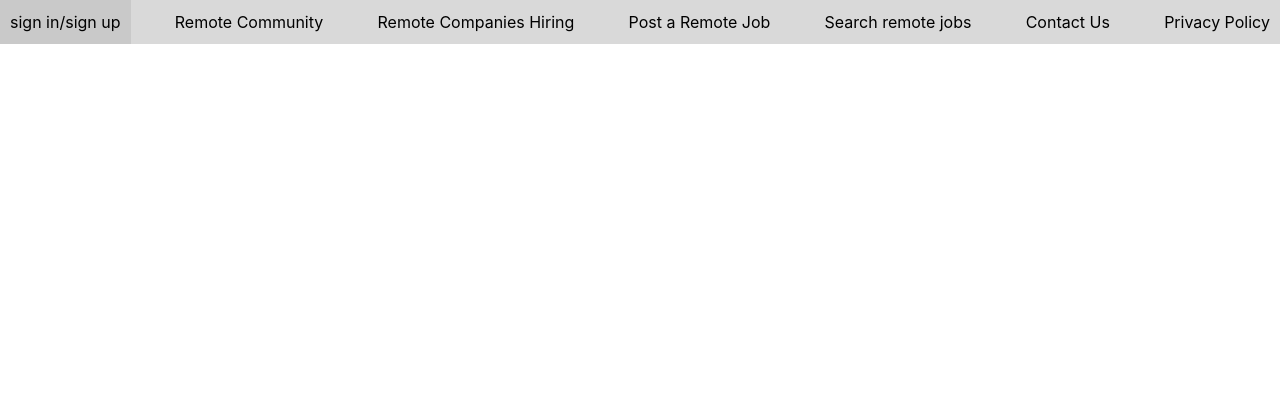
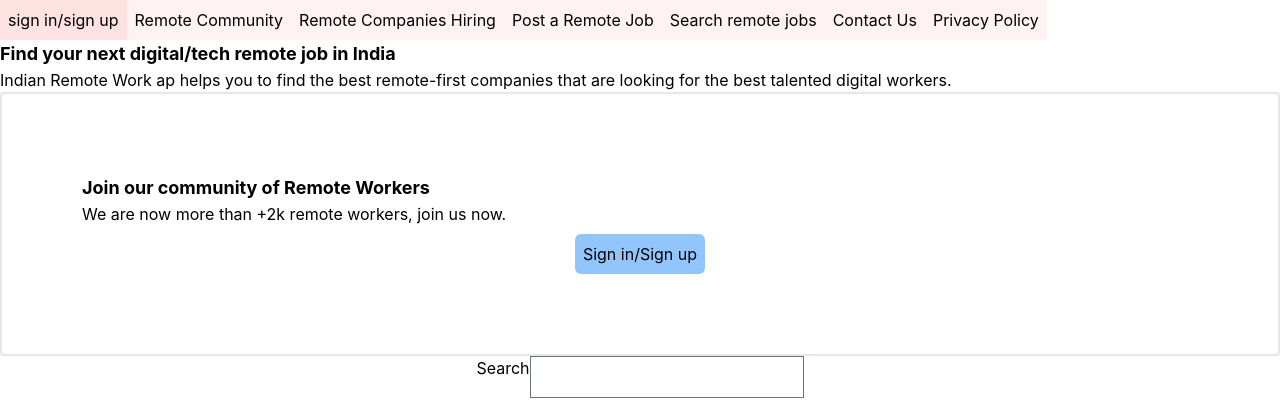
Before and after one commit to kalburgimanjunath/indian-remote-work-app, a Next.js app: page / in a window 1280 px wide. Shown: the top 414 px of the page. Built offline with nearby package versions, Linux system fonts and the light colour scheme.

Commit message:
4 files modified, 4 added, 1 deleted

```diff
--- a/components/navbar.js
+++ b/components/navbar.js
@@ -7,14 +7,14 @@ export default function Navbar() {
     { title: 'Post a Remote Job', link: './postjob' },
     { title: 'Search remote jobs', link: './searchjobs' },
     { title: 'Contact Us', link: './contactus' },
-    { title: 'Privacy Policy', link: './provacypolicy' },
+    { title: 'Privacy Policy', link: './privacypolicy' },
   ];
   return (
-    <div className="navbar">
+    <div className="flex">
       {navitems &&
         navitems.map((item) => {
           return (
-            <div className="item hover:bg-red-100">
+            <div className="bg-red-50 hover:bg-red-100 p-2">
               <a href={item.link}>{item.title}</a>
             </div>
           );
--- /dev/null
+++ b/pages/contactus.js
@@ -0,0 +1,3 @@
+export default function contactus() {
+  return <div className="font-bold">contactus</div>;
+}
--- a/pages/index.js
+++ b/pages/index.js
@@ -2,5 +2,32 @@ import Head from 'next/head';
 import styles from '../styles/Home.module.css';
 
 export default function Home() {
-  return <div></div>;
+  return (
+    <div className="container mx-auto">
+      <h1 className="font-bold text-lg">
+        Find your next digital/tech remote job in India
+      </h1>
+      <h3>
+        Indian Remote Work ap helps you to find the best remote-first companies
+        that are looking for the best talented digital workers.
+      </h3>
+      <div className="bg-white-100 border-2 rounded p-20 justify-center ">
+        <h1 className="font-bold text-lg">
+          Join our community of Remote Workers
+        </h1>
+        <h3>We are now more than +2k remote workers, join us now.</h3>
+        <div className="justify-center w-full flex">
+          <button className="bg-blue-300 p-2 rounded-md mt-2 hover:bg-blue-400">
+            Sign in/Sign up
+          </button>
+        </div>
+      </div>
+      <div className="flex justify-center w-full">
+        <div>Search</div>
+        <div>
+          <input type="text" />
+        </div>
+      </div>
+    </div>
+  );
 }
--- a/pages/postjob.js
+++ b/pages/postjob.js
@@ -0,0 +1,3 @@
+export default function PostJob() {
+  return <div className="font-bold">PostJob</div>;
+}
--- a/pages/privacypolicy.js
+++ b/pages/privacypolicy.js
@@ -0,0 +1,3 @@
+export default function PrivacyPolicy() {
+  return <div className="font-bold">PrivacyPolicy</div>;
+}
--- /dev/null
+++ b/pages/remotecommunity.js
@@ -0,0 +1,3 @@
+export default function remotecommunity() {
+  return <div className="font-bold">remotecommunity</div>;
+}
--- /dev/null
+++ b/pages/remotecompanies.js
@@ -0,0 +1,3 @@
+export default function RemoteCompanies() {
+  return <div className="font-bold">RemoteCompanies</div>;
+}
--- /dev/null
+++ b/pages/searchjobs.js
@@ -0,0 +1,3 @@
+export default function SearchJobs() {
+  return <div className="font-bold">SearchJobs</div>;
+}
```
Also changed, not shown: pages/contactjs.js (deleted).
